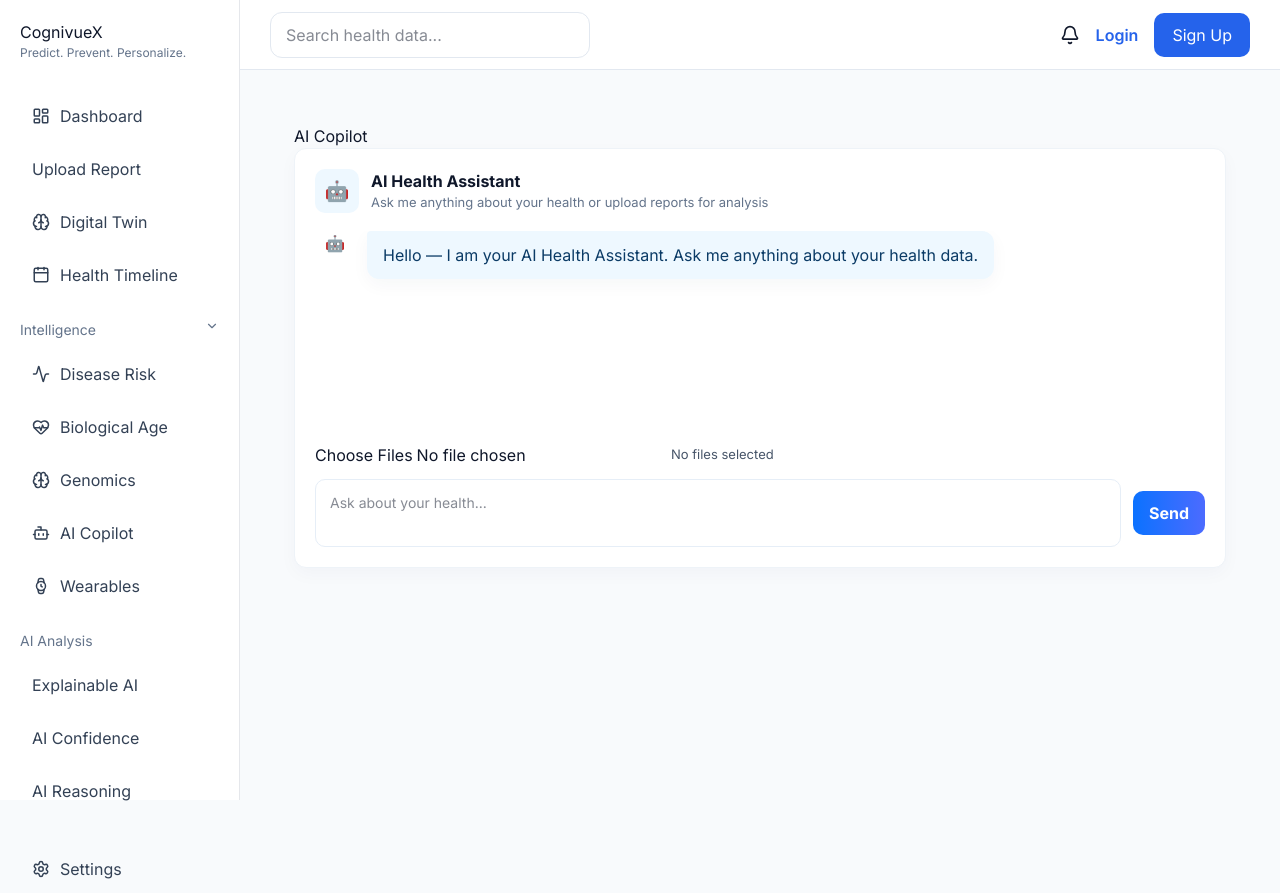
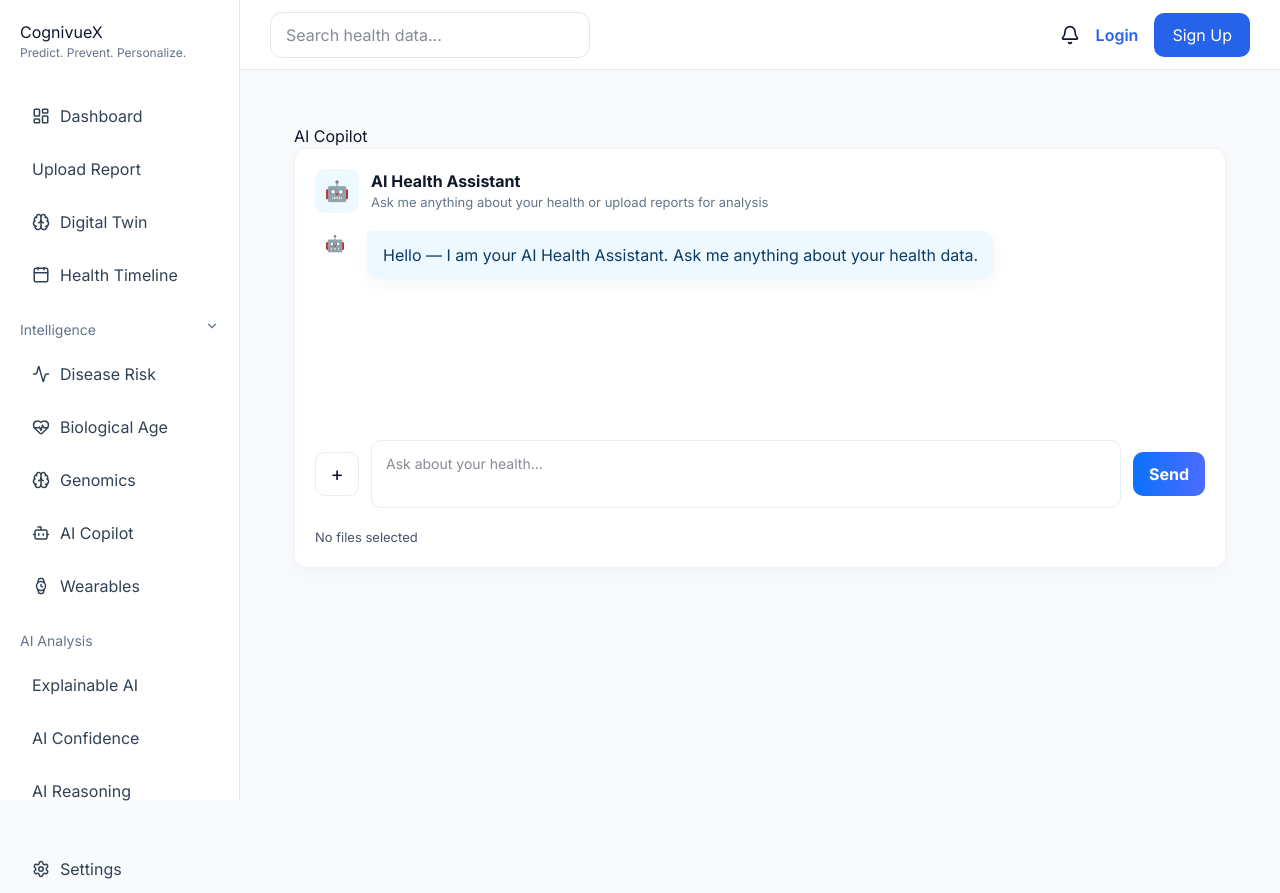
Before and after one commit to likithknp/cognivuex-ui, a React (Vite) app: page /copilot in a window 1280 px wide. Built offline with nearby package versions, Linux system fonts and the light colour scheme.

Commit message:
Copilot AI

```diff
--- a/src/pages/Copilot.jsx
+++ b/src/pages/Copilot.jsx
@@ -144,17 +144,36 @@ export default function Copilot() {
         </div>
 
         <div style={{ display: 'flex', gap: 12, alignItems: 'center', flexDirection: 'column' }}>
-          <div style={{ alignSelf: 'stretch', display: 'flex', gap: 12, alignItems: 'center' }}>
+          {/* hidden file input triggered by the + button */}
           <input
+            id="copilot-file-input"
             type="file"
             multiple
+            style={{ display: 'none' }}
             onChange={(e) => setFiles(Array.from(e.target.files))}
             disabled={loading}
           />
-            <div style={{ fontSize: 13, color: '#475569' }}>{files.length ? `${files.length} file(s) selected` : 'No files selected'}</div>
-          </div>
 
           <div style={{ display: 'flex', gap: 12, alignItems: 'center', width: '100%' }}>
+            <button
+              onClick={() => document.getElementById('copilot-file-input').click()}
+              title="Attach reports"
+              style={{
+                width: 44,
+                height: 44,
+                borderRadius: 10,
+                border: '1px solid #e6eef7',
+                background: 'white',
+                display: 'flex',
+                alignItems: 'center',
+                justifyContent: 'center',
+                fontSize: 20,
+                cursor: loading ? 'default' : 'pointer',
+              }}
+            >
+              +
+            </button>
+
             <textarea
               placeholder="Ask about your health..."
               value={input}
@@ -188,6 +207,18 @@ export default function Copilot() {
               {loading ? 'Analyzing…' : 'Send'}
             </button>
           </div>
+
+          <div style={{ alignSelf: 'stretch', display: 'flex', justifyContent: 'space-between', marginTop: 8 }}>
+            <div style={{ fontSize: 13, color: '#475569' }}>{files.length ? `${files.length} file(s) selected` : 'No files selected'}</div>
+            {files.length > 0 && (
+              <button
+                onClick={() => setFiles([])}
+                style={{ background: 'transparent', border: 'none', color: '#0b72ff', cursor: 'pointer' }}
+              >
+                Clear
+              </button>
+            )}
+          </div>
         </div>
       </div>
     </div>
```
Lines whose indentation alone changed are shown as unchanged.
